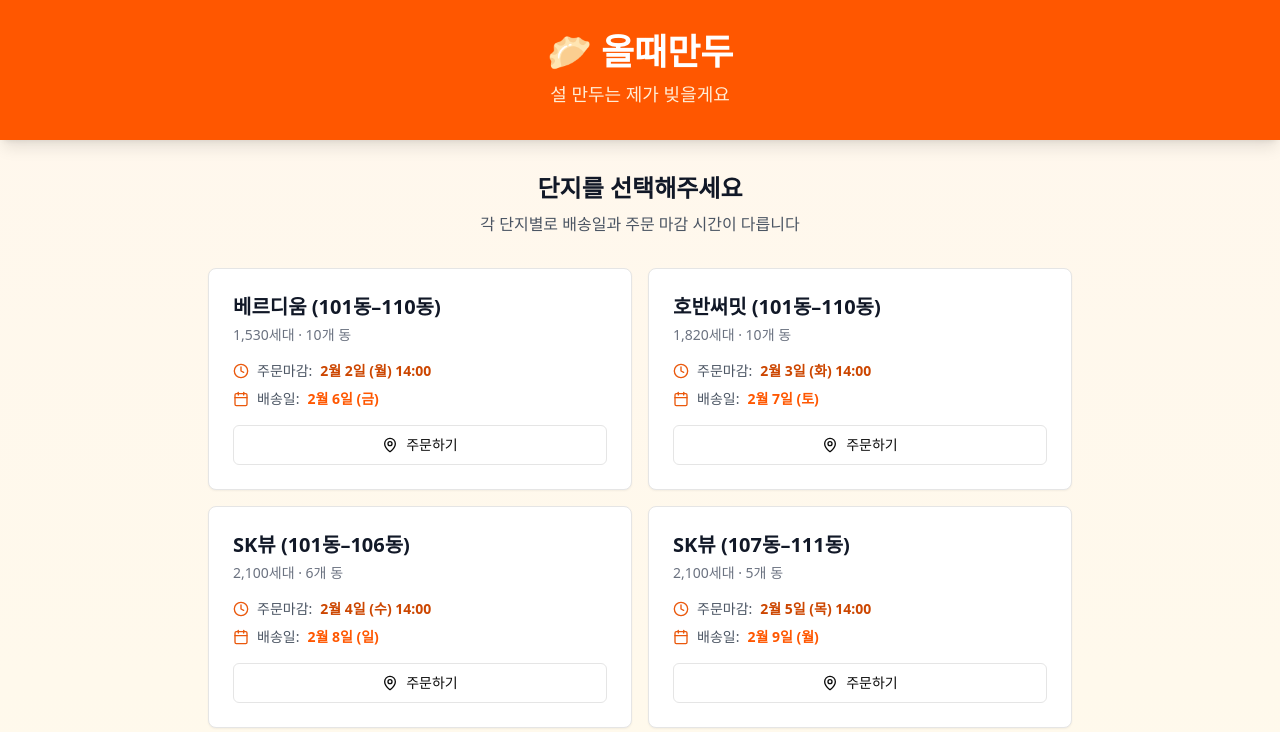
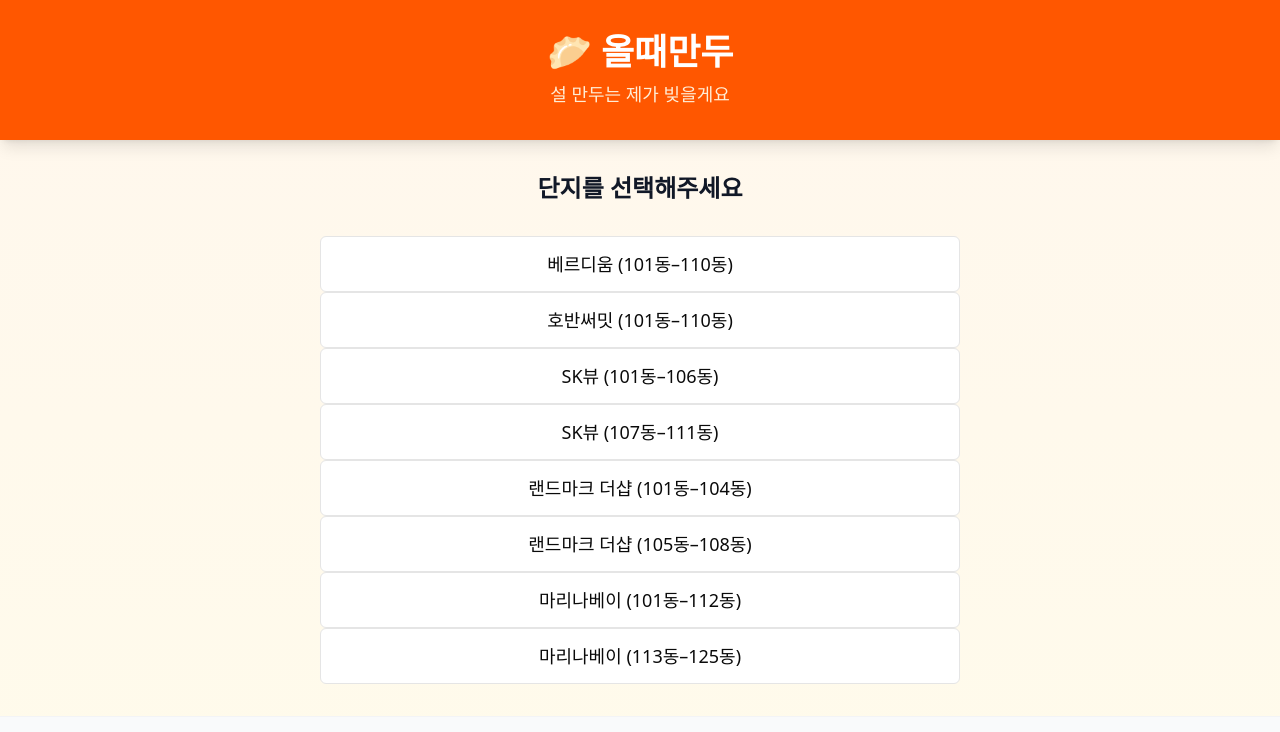
Before and after one commit to sandy4423/oltte_lunar, a Next.js app: page / in a window 1280 px wide. Shown: the top 732 px of the page. Built offline with nearby package versions, Linux system fonts and the light colour scheme.

Commit message:
refactor: simplify apartment selection page to show only names
- 복잡한 카드 레이아웃을 심플한 버튼 리스트로 변경
- 단지명만 표시하여 깔끔한 UI 구성
- 마감된 단지는 비활성화 처리

```diff
--- a/src/app/page.tsx
+++ b/src/app/page.tsx
@@ -1,11 +1,6 @@
 'use client';
 
 import Link from 'next/link';
-import { format } from 'date-fns';
-import { ko } from 'date-fns/locale';
-import { MapPin, Calendar, Clock } from 'lucide-react';
-
-import { Card, CardContent } from '@/components/ui/card';
 import { Button } from '@/components/ui/button';
 import { APARTMENT_LIST, getApartmentFullName } from '@/lib/constants';
 import { Footer } from '@/components/Footer';
@@ -15,74 +10,34 @@
     <main className="min-h-screen bg-gradient-to-b from-orange-50 to-amber-50 pb-8">
       {/* 헤더 */}
       <header className="bg-brand text-white p-8 shadow-lg">
-        <div className="max-w-4xl mx-auto text-center">
+        <div className="max-w-2xl mx-auto text-center">
           <h1 className="text-4xl font-bold mb-2">🥟 올때만두</h1>
           <p className="text-orange-100 text-lg">설 만두는 제가 빚을게요</p>
         </div>
       </header>
 
       {/* 단지 선택 */}
-      <div className="max-w-4xl mx-auto px-4 mt-8">
+      <div className="max-w-2xl mx-auto px-4 mt-8">
         <div className="text-center mb-8">
           <h2 className="text-2xl font-bold text-gray-900 mb-2">
             단지를 선택해주세요
           </h2>
-          <p className="text-gray-600">
-            각 단지별로 배송일과 주문 마감 시간이 다릅니다
-          </p>
         </div>
 
-        <div className="grid grid-cols-1 md:grid-cols-2 gap-4">
+        <div className="space-y-3">
           {APARTMENT_LIST.map((apt) => {
             const isExpired = new Date() > new Date(apt.cutoffAt);
 
             return (
               <Link key={apt.code} href={`/order?apt=${apt.code}`}>
-                <Card className={`hover:shadow-lg transition-shadow cursor-pointer ${
-                  isExpired ? 'opacity-50' : 'hover:border-brand'
-                }`}>
-                  <CardContent className="p-6">
-                    <div className="flex justify-between items-start mb-4">
-                      <div>
-                        <h3 className="text-xl font-bold text-gray-900 mb-1">
-                          {getApartmentFullName(apt)}
-                        </h3>
-                        <p className="text-sm text-gray-500">
-                          {apt.households.toLocaleString()}세대 · {apt.dongCount}개 동
-                        </p>
-                      </div>
-                      {isExpired && (
-                        <span className="px-2 py-1 bg-gray-200 text-gray-600 text-xs font-medium rounded">
-                          마감
-                        </span>
-                      )}
-                    </div>
-
-                    <div className="space-y-2">
-                      <div className="flex items-center gap-2 text-sm">
-                        <Clock className="h-4 w-4 text-orange-600" />
-                        <span className="text-gray-600">주문마감:</span>
-                        <span className="font-semibold text-brand-dark">
-                          {format(new Date(apt.cutoffAt), 'M월 d일 (EEE) HH:mm', { locale: ko })}
-                        </span>
-                      </div>
-                      <div className="flex items-center gap-2 text-sm">
-                        <Calendar className="h-4 w-4 text-orange-600" />
-                        <span className="text-gray-600">배송일:</span>
-                        <span className="font-semibold text-brand">
-                          {format(new Date(apt.deliveryDate), 'M월 d일 (EEE)', { locale: ko })}
-                        </span>
-                      </div>
-                    </div>
-
-                    {!isExpired && (
-                      <Button className="w-full mt-4" variant="outline">
-                        <MapPin className="h-4 w-4 mr-2" />
-                        주문하기
-                      </Button>
-                    )}
-                  </CardContent>
-                </Card>
+                <Button
+                  className="w-full h-14 text-lg"
+                  variant="outline"
+                  disabled={isExpired}
+                >
+                  {getApartmentFullName(apt)}
+                  {isExpired && ' (마감)'}
+                </Button>
               </Link>
             );
           })}
```
